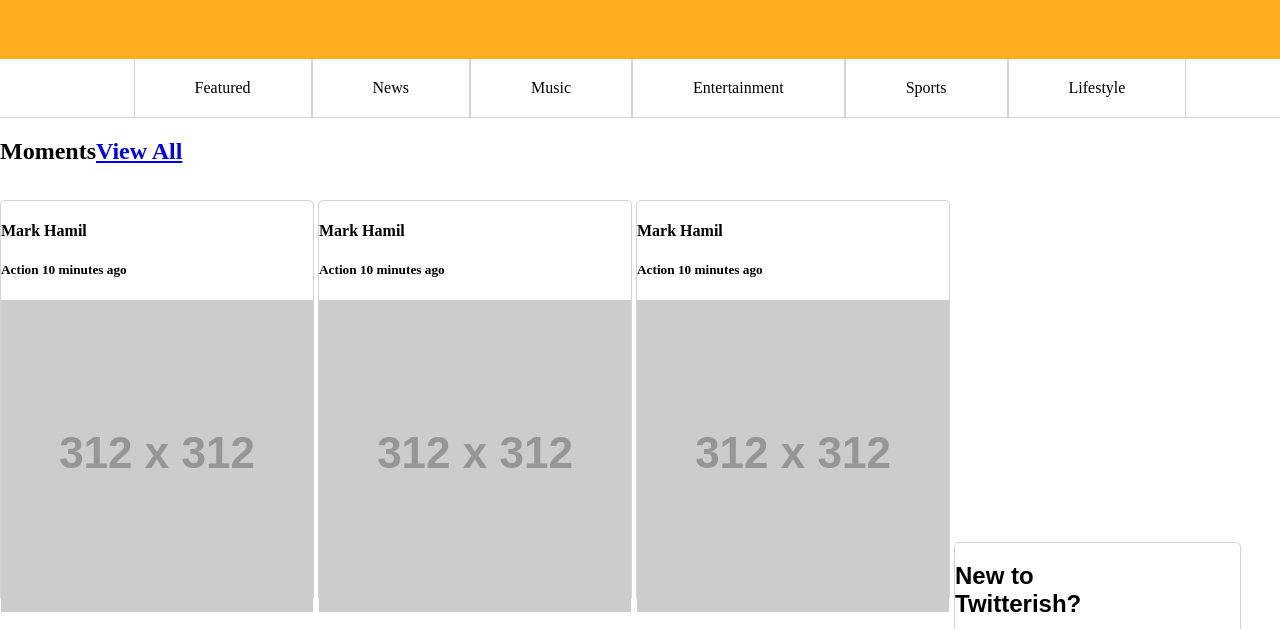
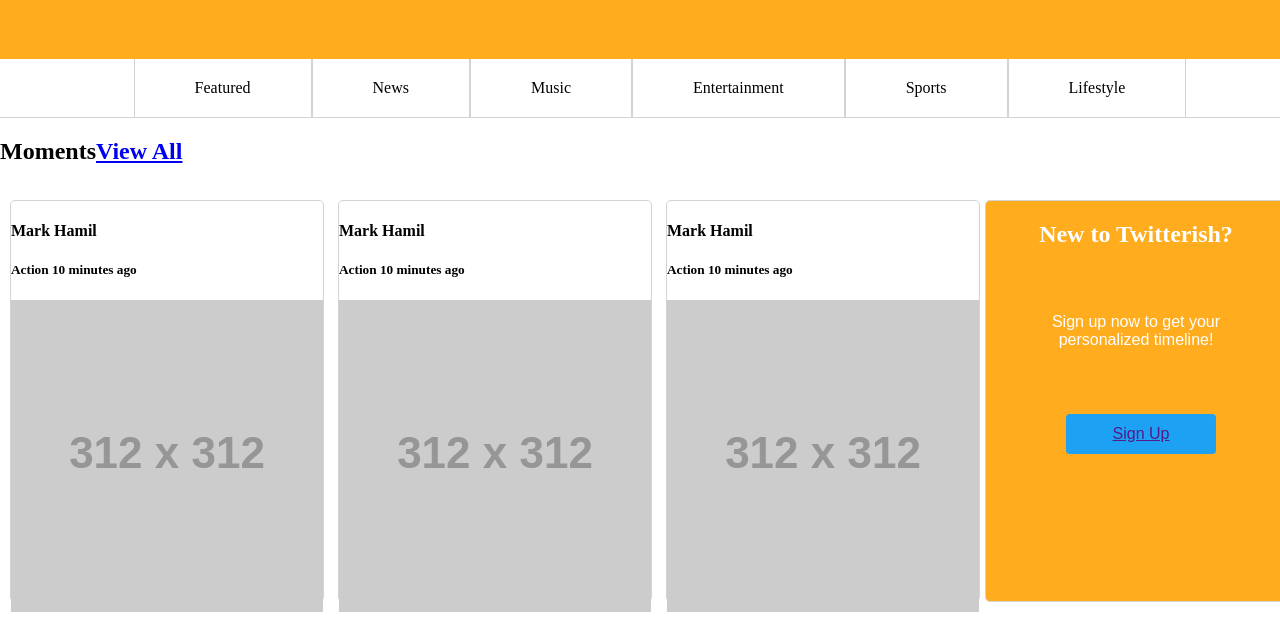
Before and after one commit to Terrionna/twitter_clone, a website: page public/html/index.html in a window 1280 px wide. Shown: the part 156-785 px from the top of the page. Drawn offline with Linux system fonts and the light colour scheme; files that its build step writes are made by us from their sources; placeholder pictures from the web are drawn by us.

Commit message:
finally got sign-up tile inline

```diff
--- a/public/css/main.css
+++ b/public/css/main.css
@@ -83,25 +83,16 @@ body {
   text-align: left;
   border-radius: 5px;
   margin-top: 15px;
+  margin-left: 10px;
 }
 main section:last-child {
   text-align: center;
   position: absolute;
   height: 400px;
-  width: 100px;
+  width: 300px;
   margin-left: 5px;
-}
-footer {
-  text-align: center;
-}
-.section-box p {
-  font-family: arial;
-  font-size: 16px;
+  background-color: #ffad1f;
   color: white;
-  float: right;
-  height: 600px;
-  width: 95px;
-  text-align: center;
 }
 p button {
   width: 150px;
@@ -115,14 +106,17 @@ p button {
   line-height: normal;
   box-sizing: border-box;
   border-radius: 4px;
-  margin-bottom: 150px;
 }
-section h2 {
+p h2 {
   font-family: arial;
+  margin-top: 95px;
 }
 #now {
-  font-size: 12px;
+  font-size: 16px;
+  font-family: arial;
+  margin-top: 65px;
+  margin-bottom: 65px;
 }
-.bottom-list {
+.bottom-list ul li {
   display: inline;
 }
--- a/public/html/index.html
+++ b/public/html/index.html
@@ -44,11 +44,11 @@
     </section>
     <section class= "section-box">
       <p><h2>New to Twitterish?</h2></p>
-      <p id="now">Sign up now to get your personalized timeline!</p>
-      <p><button type="button" name= "sign up">Sign Up</button></p>
-    </section>
+      <p id="now">Sign up now to get your<br> personalized timeline!</p>
+      <p><button type="button" name= "sign up"><a href="">Sign Up</a></button></p>
+    </section> </main>
 <p> Some Things</p>
-    </main>
+
     <foooter class= "bottom-list">
       <ul>
         <li><a href="#">About</a></li>
```
